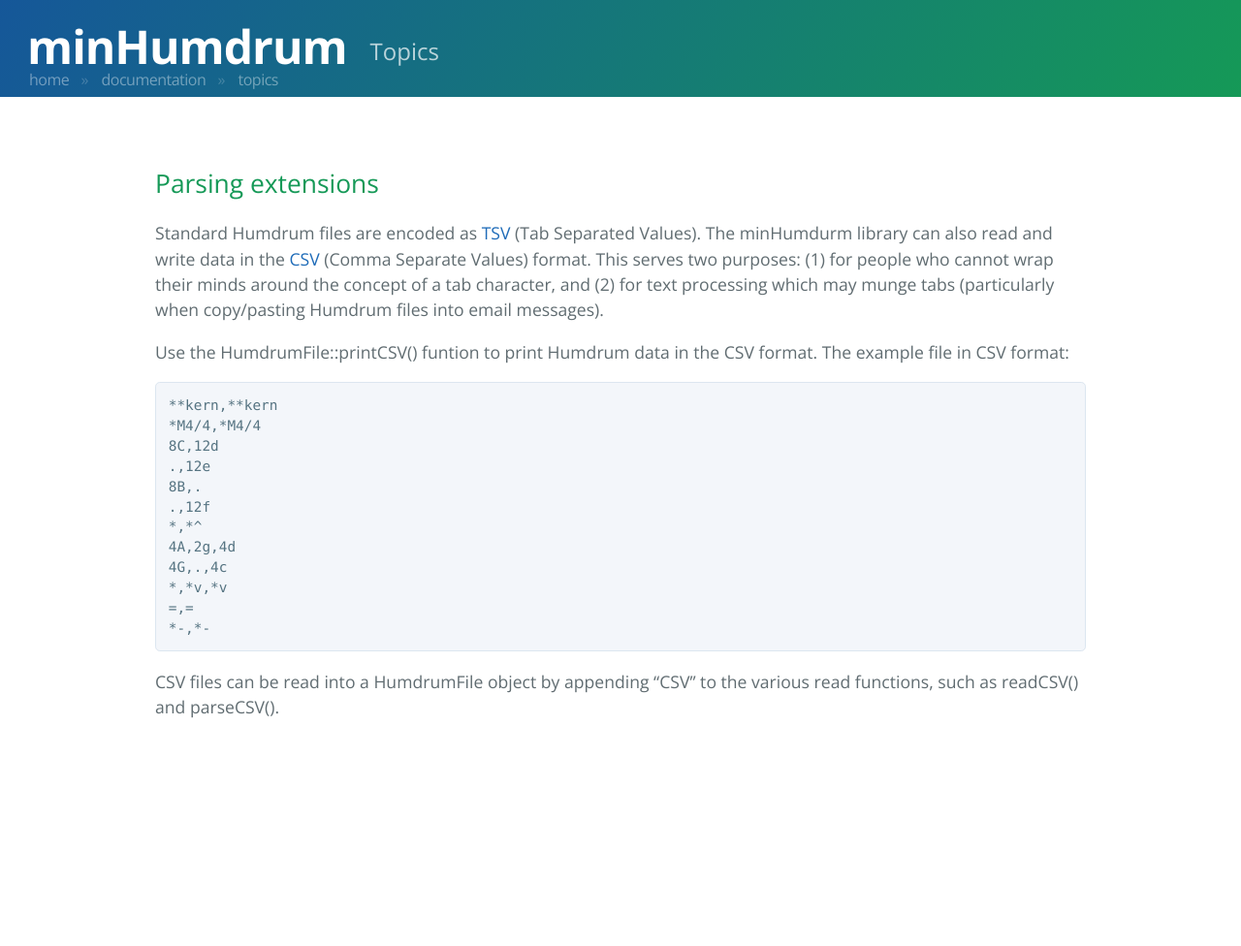
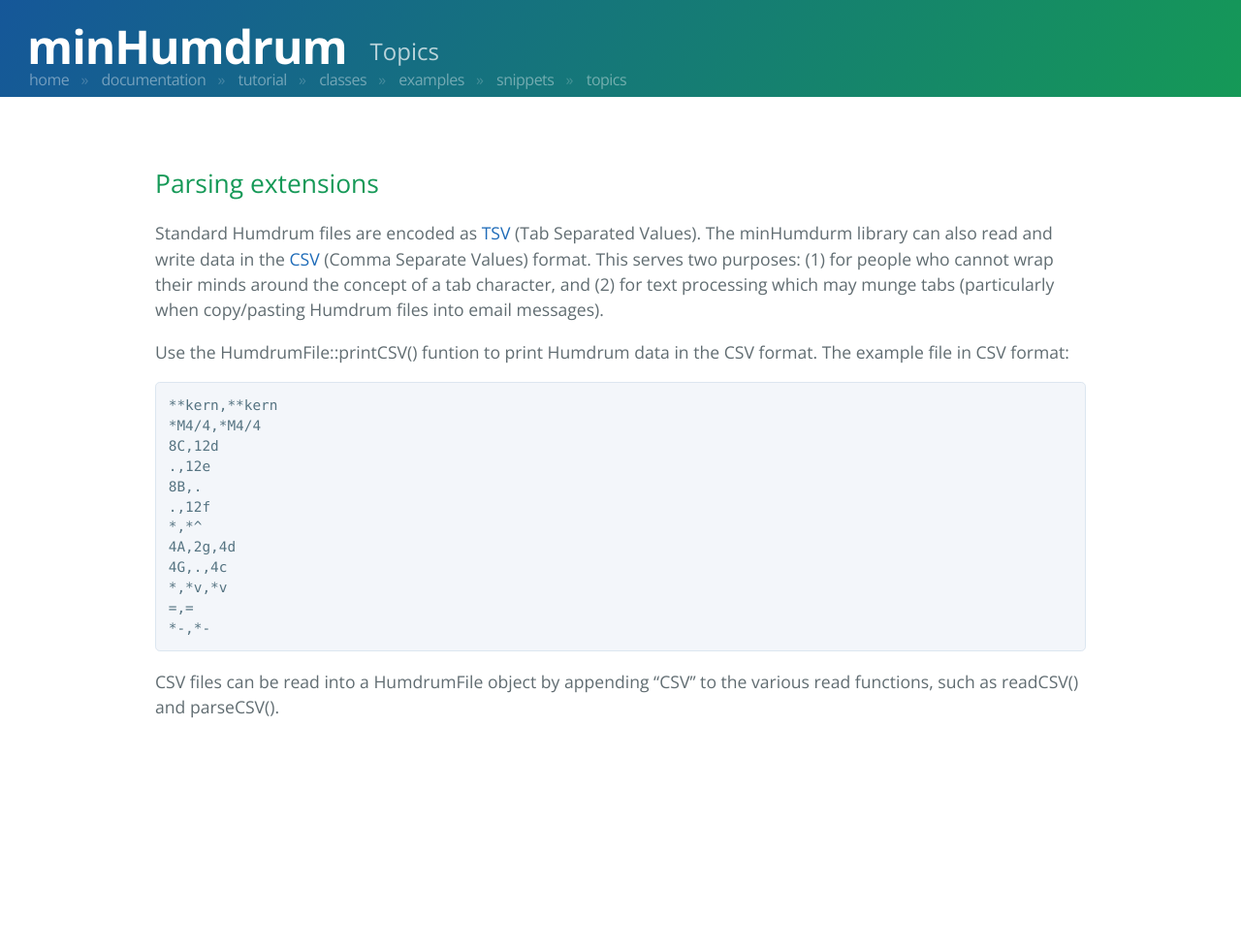
Before and after one commit to craigsapp/humlib, a Jekyll site: the page built from doc/topic/index.md, in a window 1280 px wide. Shown: the whole page at 97% size. Built offline with Jekyll 4.4.1, drawn with Linux system fonts in a browser that asks for light colours; some web fonts are replaced; Markdown is read by kramdown in place of the engine named in the settings.

Commit message:
Update tutorial index.md breadcrumbs.

```diff
--- a/doc/topic/index.md
+++ b/doc/topic/index.md
@@ -3,6 +3,10 @@ layout: default
 breadcrumbs: [
                 ['/', 'home'],
                 ['/doc', 'documentation'],
+                ['/doc/tutorial', 'tutorial'],
+                ['/doc/class',    'classes'],
+                ['/doc/example',  'examples'],
+                ['/doc/snippet',  'snippets'],
                 ['/doc/topic', 'topics']
         ]
 title: Topics
```
